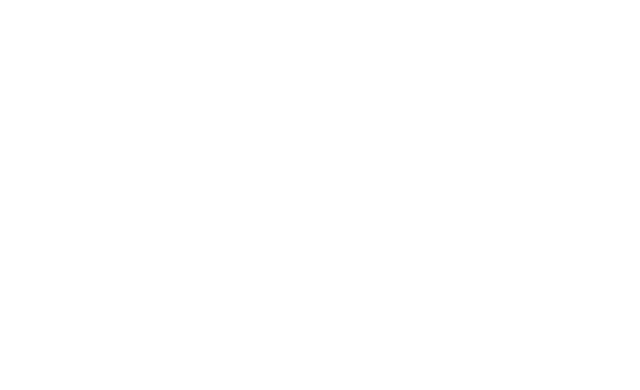
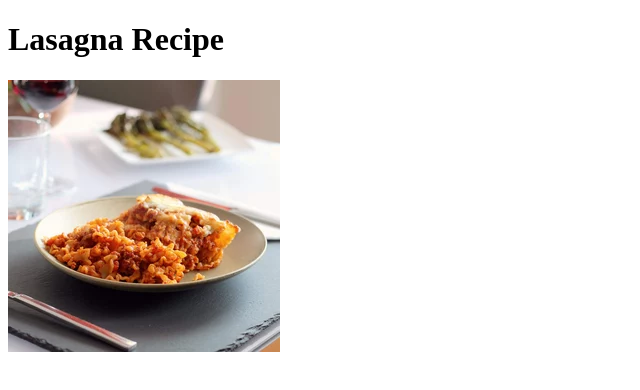
Before and after one commit to Rotenburg/odin-recipes, a plain HTML site: page recipes/lasagna.html in a window 1280 px wide. Shown: the whole page, without its empty margins (0-640 px from the left). Drawn offline with Linux system fonts and the light colour scheme.

Commit message:
Improving Recipesite

```diff
--- a/recipes/lasagna.html
+++ b/recipes/lasagna.html
@@ -1,5 +1,11 @@
 <!DOCTYPE html>
+<html>
 <head>
-    <title></title>
+    <title>Lasagna Recipe</title>
         <meta charset="UTF-8">
 </head>
+<body>
+    <h1>Lasagna Recipe</h1>
+    <img src="image.webp">
+</body>
+</html>
```
Also changed, not shown: index.html (+1 -1 lines).
